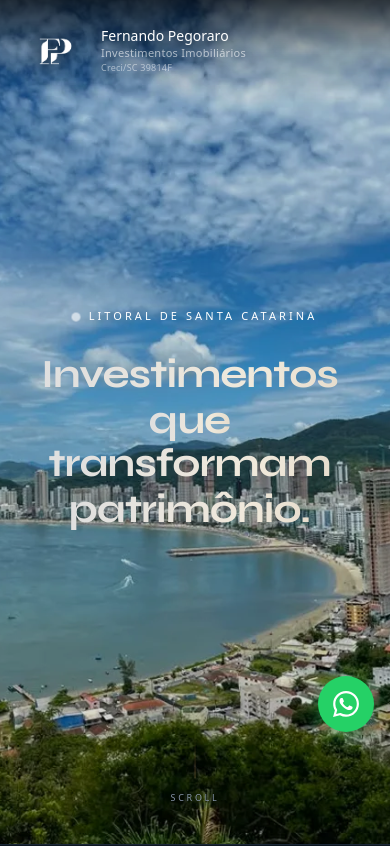
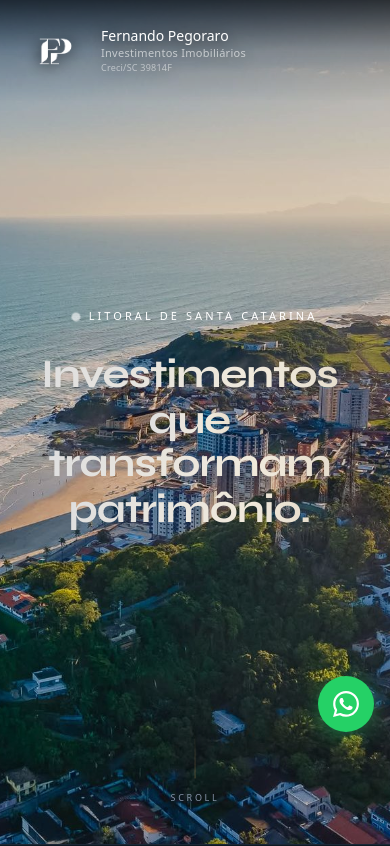
Before and after one commit to Garbson/fernandoimoveis, a React (Vite) app: page / in a window 390 px wide. Shown: the top 846 px of the page. Built offline with nearby package versions, Linux system fonts and the light colour scheme.

Commit message:
melhor imagem

```diff
--- a/components/HeroSection.jsx
+++ b/components/HeroSection.jsx
@@ -177,7 +177,7 @@ export default function HeroSection() {
       className="relative min-h-screen flex flex-col items-center justify-center overflow-hidden pt-[120px] pb-24 text-center"
     >
       <div className="hero-bg absolute inset-[-10%] z-0">
-        <div className="absolute inset-0 bg-[url(/images/hero.webp)] sm:bg-[url(/images/porto-belo-baixio.webp)] bg-cover bg-center" />
+        <div className="absolute inset-0 bg-[url(/images/hero02.jpg)] sm:bg-[url(/images/porto-belo-baixio.webp)] bg-cover bg-center" />
       </div>
       <div className="absolute inset-0 bg-black/15 z-0" />
 
```
Also changed, not shown: public/images/hero02.jpg (added).
